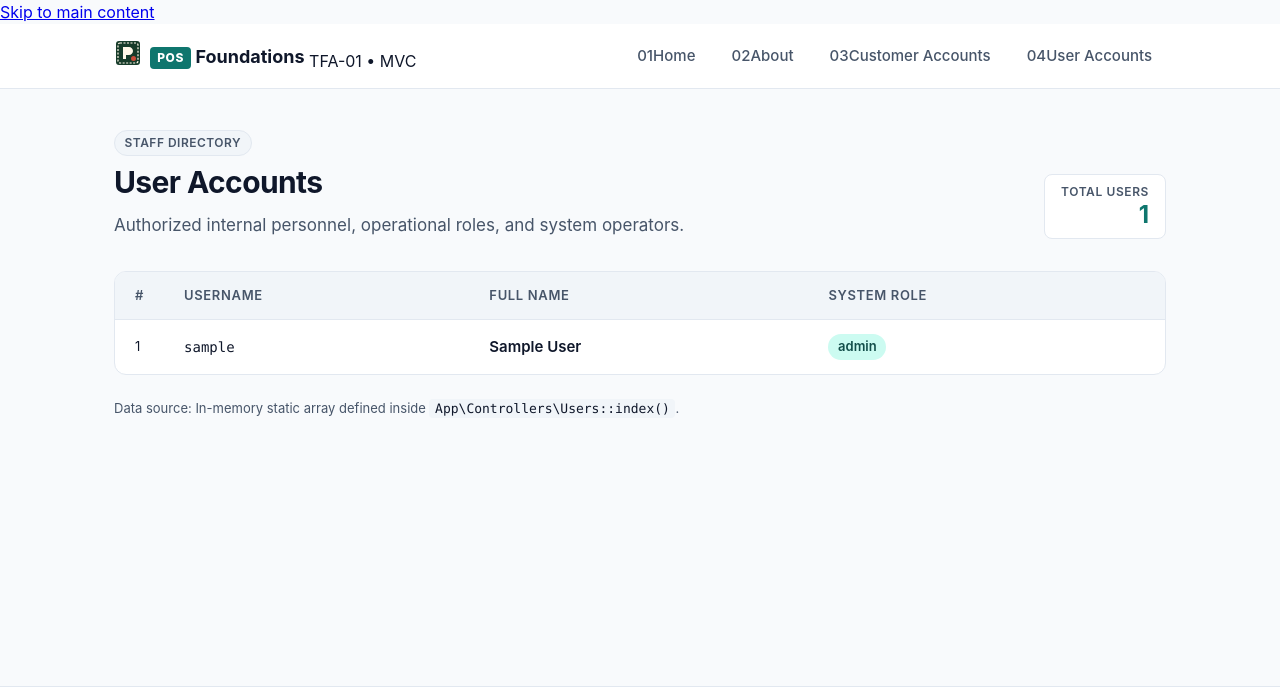
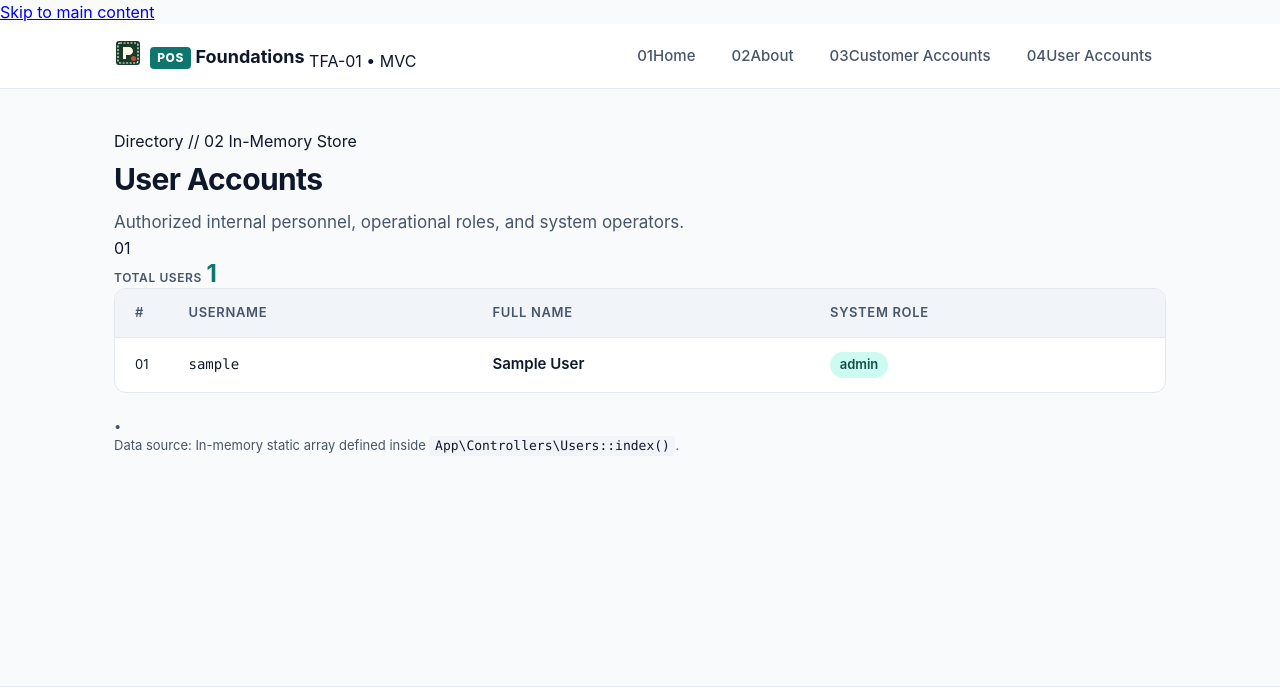
Before and after one commit to aniciete/TFA1, a CodeIgniter 4 app: the page made by app/Views/users/index.php in a window 1280 px wide. Shown: the top 687 px of the page. Run offline with PHP 8.4 and a stand-in for CodeIgniter, Linux system fonts and the light colour scheme; the template is opened without the code that fills it: most values are stand-ins (such as "Sample title", 1, 10 or a date in 2020); some libraries are stand-ins or nearby versions.

Commit message:
feat(tables): modernize customers and users directories with open ledger rules and data-labels

```diff
--- a/app/Views/users/index.php
+++ b/app/Views/users/index.php
@@ -1,19 +1,29 @@
 <?= $this->extend('layouts/main') ?>
 
 <?= $this->section('content') ?>
-<header class="section-header with-meta">
-    <div>
-        <span class="pill-badge">Staff Directory</span>
+<div class="directory-container">
+    <header class="directory-header">
+        <div class="header-main">
+            <div class="tag-row">
+                <span class="market-tag">Directory // 02</span>
+                <span class="status-indicator">
+                    <span class="status-pip" aria-hidden="true"></span>
+                    <span class="status-label">In-Memory Store</span>
+                </span>
+            </div>
             <h1 class="page-title">User Accounts</h1>
             <p class="section-lead">Authorized internal personnel, operational roles, and system operators.</p>
         </div>
-    <div class="meta-stat" aria-label="User summary count">
+        <div class="overlapping-stat" aria-label="User summary count">
+            <span class="stat-giant" aria-hidden="true"><?= sprintf('%02d', count($users)) ?></span>
+            <div class="stat-meta">
                 <span class="stat-label">Total Users</span>
                 <span class="stat-value"><?= count($users) ?></span>
             </div>
+        </div>
     </header>
 
-<div class="table-container" tabindex="0" role="region" aria-label="Staff user accounts directory">
+    <div class="table-container open-ledger" tabindex="0" role="region" aria-label="Staff user accounts directory">
         <table class="data-table">
             <caption class="visually-hidden">Staff user accounts directory</caption>
             <thead>
@@ -26,11 +36,13 @@
             </thead>
             <tbody>
                 <?php foreach ($users as $index => $user): ?>
-                <tr>
-                    <td class="td-num"><?= $index + 1 ?></td>
-                    <td class="cell-mono"><?= esc($user['username']) ?></td>
-                    <td class="cell-primary"><?= esc($user['full_name']) ?></td>
-                    <td><span class="role-badge"><?= esc($user['role']) ?></span></td>
+                    <tr class="ledger-row-item">
+                        <td class="td-num" data-label="#"><?= sprintf('%02d', $index + 1) ?></td>
+                        <td class="cell-mono tabular-num" data-label="Username"><?= esc($user['username']) ?></td>
+                        <td class="cell-primary" data-label="Full Name"><?= esc($user['full_name']) ?></td>
+                        <td class="cell-role" data-label="System Role">
+                            <span class="role-badge role-<?= strtolower(explode(' ', $user['role'])[0]) ?>"><?= esc($user['role']) ?></span>
+                        </td>
                     </tr>
                 <?php endforeach; ?>
             </tbody>
@@ -38,6 +50,8 @@
     </div>
 
     <div class="data-notice">
+        <span class="notice-icon" aria-hidden="true">&bull;</span>
         <p>Data source: In-memory static array defined inside <code>App\Controllers\Users::index()</code>.</p>
     </div>
+</div>
 <?= $this->endSection() ?>
```
Also changed, not shown: app/Views/customers/index.php (+22 -10 lines). Lines whose indentation alone changed are shown as unchanged.
